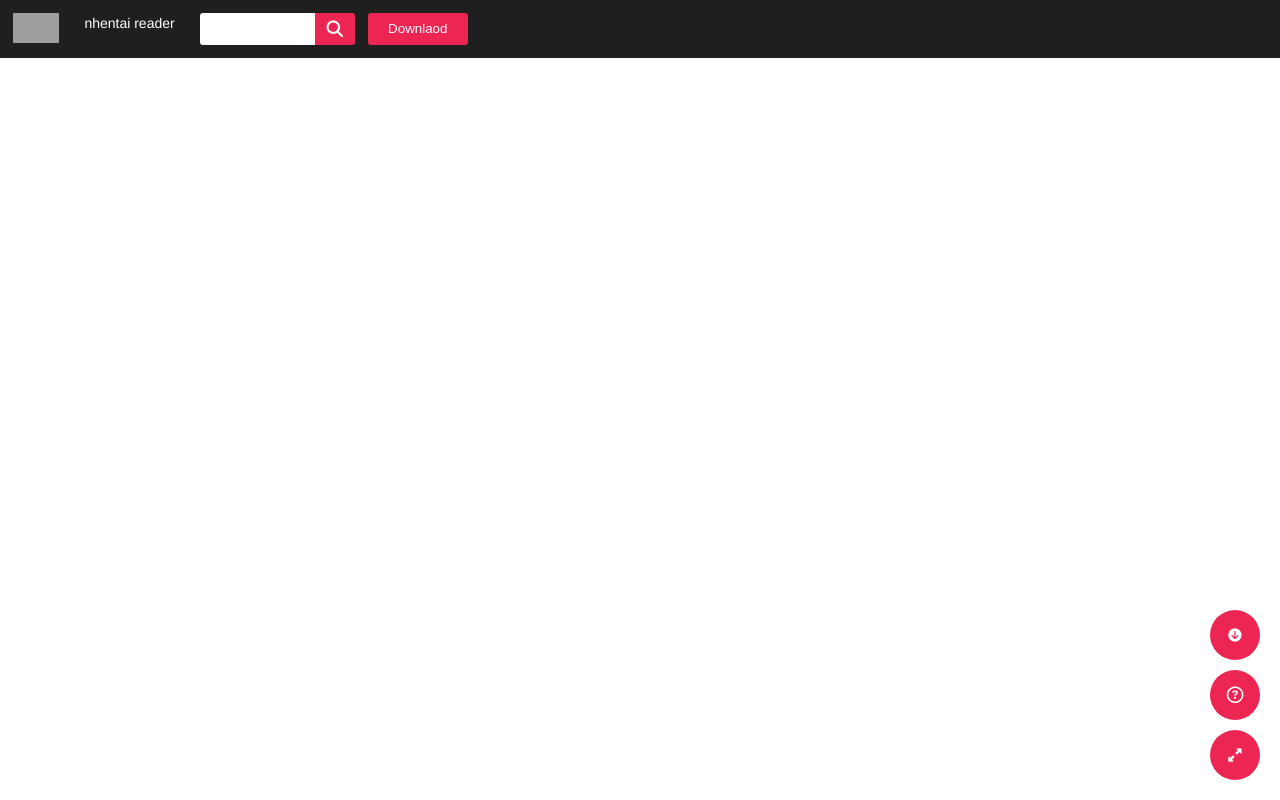
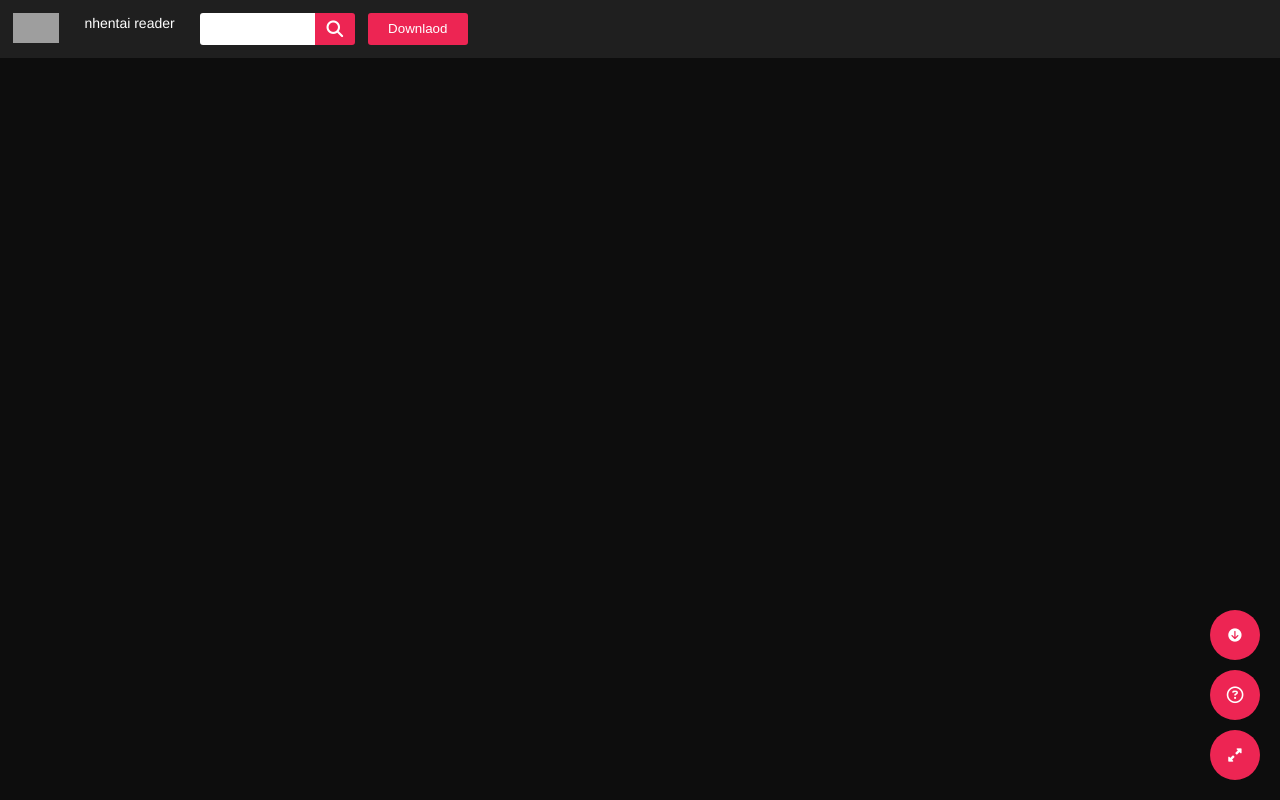
Before and after one commit to KuroTsubasa1/gDating, a Flask app: page /nhreader in a window 1280 px wide. Run offline with Flask 2, Linux system fonts and the light colour scheme; some libraries are stand-ins or nearby versions; grey boxes are pictures that could not be loaded.

Commit message:
nhentai dark background

```diff
--- a/src/static/css/nhentai.css
+++ b/src/static/css/nhentai.css
@@ -1,6 +1,7 @@
 body
 {
   color: #fff;
+  background-color: #0d0d0d;
   font-family: 'Open Sans', sans-serif;
   font-size: 14px !important;
 }
```
